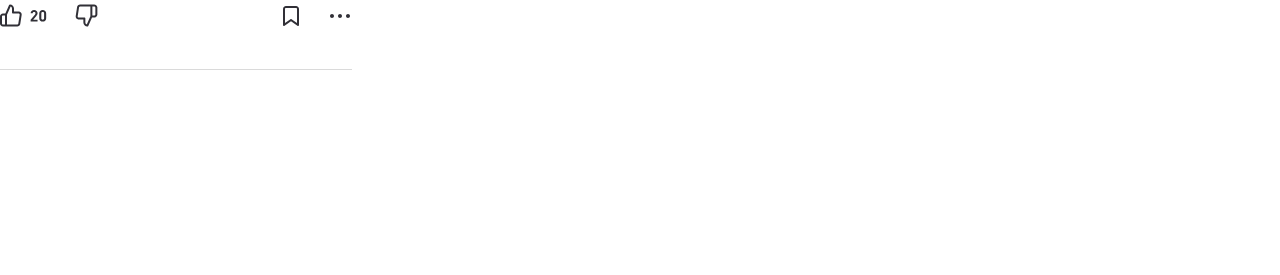
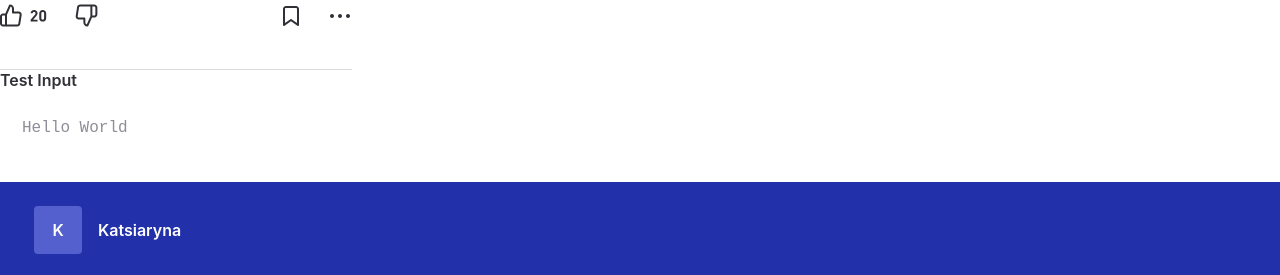
Before and after one commit to KatsiarynaBaiko/FE45-Blogfolio-progect, a React (Create React App) app: page / in a window 1280 px wide. Shown: the part 1517-1792 px from the top of the page. Before the commit the page ends 1587 px from the top, so only its background shows below. Built offline with nearby package versions, Linux system fonts and the light colour scheme; the HTML template or start-up script is replaced by a standard one.

Commit message:
[Lesson38]: create input, textarea and username components

```diff
--- a/src/App.tsx
+++ b/src/App.tsx
@@ -1,16 +1,19 @@
-import React from 'react';
+import React, { useState } from 'react';
 
 //step 3 Button
 import Button, { ButtonTypes } from './components/Button';
 //step 3 Title
 import Title from './components/Title';
 //step 3 Tabs
-import Tabs, { TabsTypes }from './components/Tabs';
+import Tabs, { TabsTypes } from './components/Tabs';
 //step 3 Tabslist
 import Tabslist from './components/Tabslist';
 //step 3 Card
 import Card from './components/Card';
 import { CardTypes } from './components/Card';
+//step 3 Input
+import Input from './components/Input';
+import Usermane from './components/Username';
 
 
 
@@ -21,6 +24,13 @@
 // }
 
 const App = () => {
+
+  // создаем для работы input
+  const [inputValue, setInputValue] = useState ('');
+  const onChange = (value: string) => {
+    setInputValue(value)
+  }
+
   return <div>
 
     {/* //step 4 Button */}
@@ -69,8 +79,16 @@
       author={0}
     />
 
+    <Input
+      isTextarea
+      title={'Test Input'}
+      placeholder={'Hello World'}
+      onChange={onChange}
+      value={inputValue}
+    // errorText={'Error'}
+    />
 
-
+    <Usermane username={'Katsiaryna'} />
 
   </div>
 }
--- /dev/null
+++ b/src/components/Input/Input.module.scss
@@ -0,0 +1,55 @@
+@import "src/styles/colors";
+
+// .container {
+//   flex: 1;
+//   display: flex;
+//   flex-direction: column;
+// }
+
+.input {
+  padding: 18px 20px;
+  background-color: $white;
+  border: 2px solid transparent;
+  outline: 0;
+  font-weight: 400;
+  font-size: 16px;
+  line-height: 20px;
+  color: $secondary;
+  border-radius: 4px;
+  resize: none; // для texterea
+  &:hover,
+  &:focus {
+    border-color: $medium;
+  }
+  &:active {
+    border: 2px solid transparent;
+  }
+  &::placeholder {
+    color: $gray;
+  }
+}
+
+.disabled {
+  pointer-events: none;
+  color: $gray;
+  background-color: $light;
+}
+
+.title {
+  font-weight: 600;
+  font-size: 16px;
+  line-height: 20px;
+  color: $secondary;
+  margin-bottom: 8px;
+}
+.errorText {
+  color: $error;
+  font-weight: 400;
+  font-size: 16px;
+  line-height: 20px;
+  margin-top: 16px;
+}
+
+.errorInput {
+  border-color: $error;
+}
--- /dev/null
+++ b/src/components/Input/Input.tsx
@@ -0,0 +1,82 @@
+import classNames from "classnames";
+import React, { ChangeEvent } from "react";
+import { FC } from "react";
+import styles from './Input.module.scss';
+
+// step 4
+// прорисываем props и типизируем
+// в onChange если что-то передается в параментрах,
+// то указываем параметры и их типы, то есть (value: string)
+
+type InputProps = {
+    title: string;
+    placeholder: string;
+    onChange: (value: string) => void;
+    value: string;
+    disabled?: boolean;
+    errorText?: string;
+    isTextarea?: boolean;
+};
+
+// step 1
+// return null первоначально, чтобы ничего не возвращалось
+// в скобочках передаем то, что будет у input
+// и типизируем: InputProps
+// ---
+// создаем каркаc input: return <input onChange={onChange} value={value} placeholder={placeholder} />
+// а также title, errorText
+// импортируем пропсы через : FC<InputProps
+// ---
+// onChange подчеркивает красным, так как необходим e.tagret
+// это решается через const onInputChang
+// и передаем уже не {onChange}, а onInputChange, который принимает в себя event
+// и event типизируем (event: ChangeEvent<HTMLInputElement | HTMLTextAreaElement>)
+// ---
+// стилизуем все через добавление className={styles.input
+// также вставляем intup в App.tsx
+// <Input title={''} placeholder={''} onChange={()=>{}} value={''} />
+// ---
+// для texterea
+// texterea - будет еще одна пропса
+// => создаем еще одну const inputProps в которую помещаем общее, то есть совпадают
+// => (event: ChangeEvent<HTMLInputElement | HTMLTextAreaElement>)
+
+
+const Input: FC<InputProps> = ({ title, errorText, placeholder, onChange, disabled, value, isTextarea}) => {
+    // return null
+
+    const onInputChange = (event: ChangeEvent<HTMLInputElement | HTMLTextAreaElement>) => {
+        onChange(event.target.value);
+    };
+
+    const inputProps = {
+        onChange: onInputChange,
+        value,
+        placeholder,
+        className: classNames(styles.input, {
+            [styles.disabled]: disabled,
+            [styles.errorInput]: errorText,
+        }),
+    };
+
+    return (
+        <div>
+            <div className={styles.title}>{title}</div>
+            {/* <input onChange={onChange} value={value} placeholder={placeholder} /> */}
+            {/* <input
+                onChange={onInputChange}
+                value={value}
+                placeholder={placeholder}
+                className={classNames(styles.input, {
+                    [styles.disabled]: disabled,
+                    [styles.errorInput]: errorText,
+                })}
+                /> */}
+            {isTextarea ? <textarea {...inputProps} /> : <input {...inputProps} />}
+            {errorText && <div className={styles.errorText}>{errorText}</div>}
+        </div>
+    )
+}
+
+// step 2
+export default Input
--- /dev/null
+++ b/src/components/Input/index.tsx
@@ -0,0 +1,2 @@
+// step 3
+export { default } from './Input'
--- /dev/null
+++ b/src/components/Username/Username.module.scss
@@ -0,0 +1,30 @@
+@import "src/styles/colors";
+
+.container {
+  padding: 24px 34px;
+  background-color: $primary;
+  align-items: center;
+  display: flex;
+  gap: 16px;
+}
+
+.initials {
+  width: 48px;
+  height: 48px;
+  display: flex;
+  justify-content: center;
+  align-items: center;
+  background: $primary-secondary;
+  border-radius: 4px;
+  font-weight: 600;
+  font-size: 16px;
+  line-height: 34px;
+  color: $white;
+}
+
+.username {
+  font-weight: 600;
+  font-size: 16px;
+  line-height: 34px;
+  color: $white;
+}
--- /dev/null
+++ b/src/components/Username/Username.tsx
@@ -0,0 +1,34 @@
+import React from "react";
+import { FC } from "react";
+import styles from './Username.module.scss';
+
+
+// step 4
+type UsernameProps = {
+    username: string;
+};
+
+// step 5
+// стилизуем с помощью styles
+
+// step 1
+// {username[0]} - так как по правилам нельзя написать имя и фамиоию раздельно
+// только через нижнее подчеркивание
+// поэтому берем первую букву
+// также ставим проверку, чтобы ничего не легло
+
+const Usermane: FC<UsernameProps> = ({ username }) => {
+    // return <div></div>
+
+    if (!username) {
+        return null
+    }
+
+    return <div className={styles.container}>
+        <div className={styles.initials}>{username[0]}</div>
+        <div className={styles.username}>{username}</div>
+    </div>
+}
+
+// step 2
+export default Usermane
--- /dev/null
+++ b/src/components/Username/index.ts
@@ -0,0 +1 @@
+export { default } from './Username'
```
Lines whose indentation alone changed are shown as unchanged.
